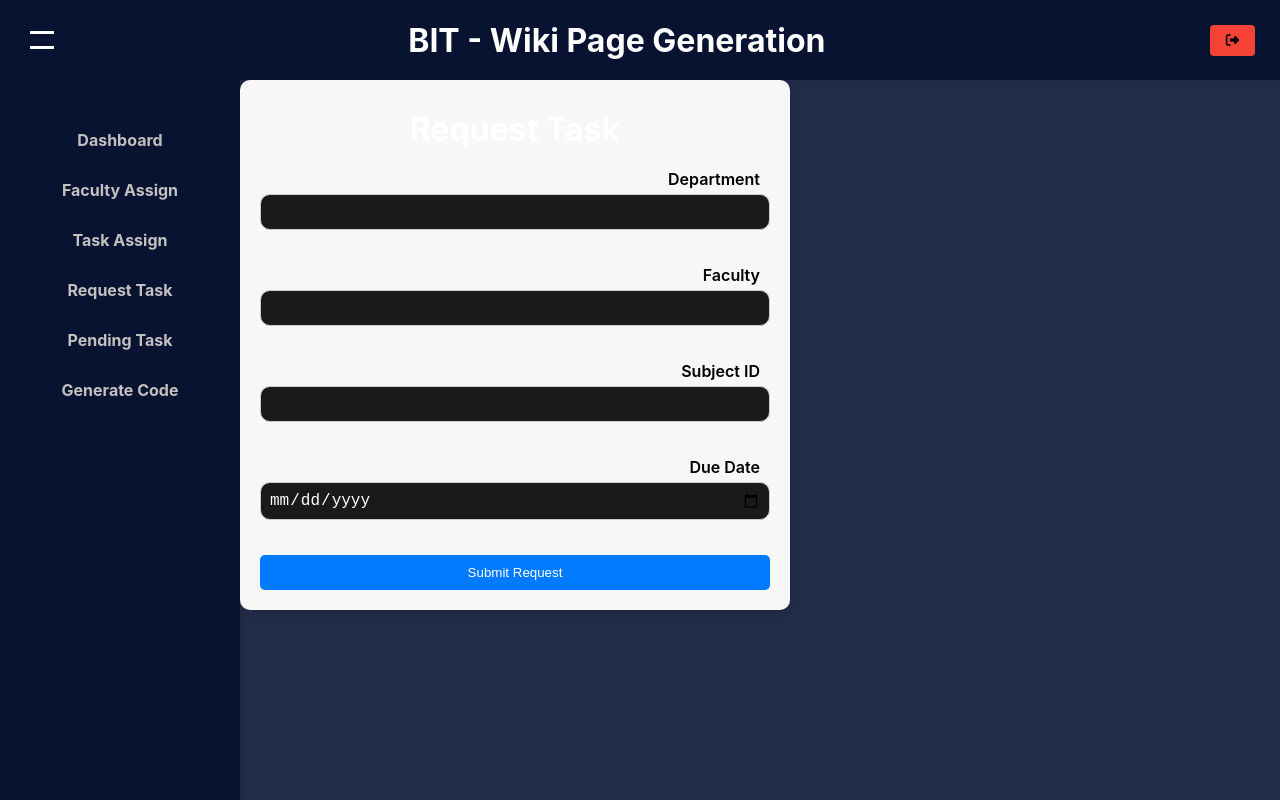
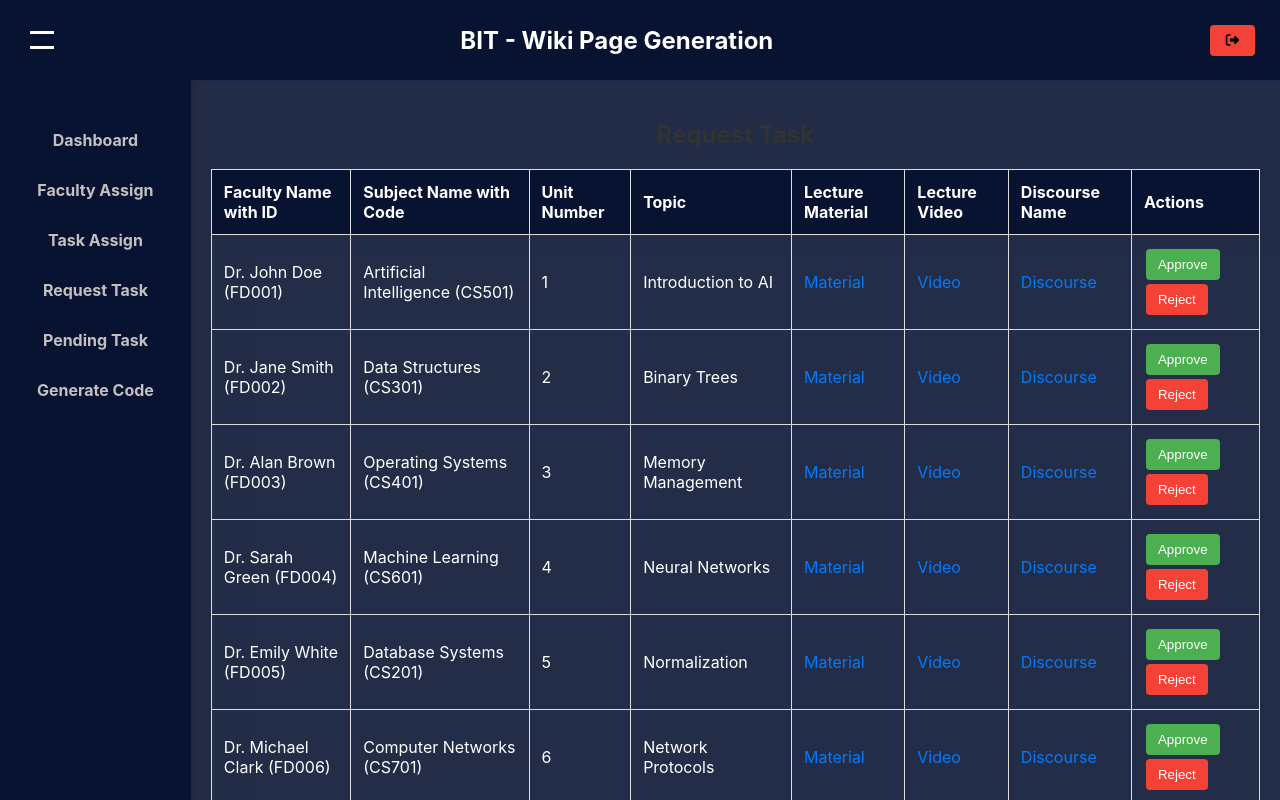
Before and after one commit to Bharaneedharan-K/WikiPage, a React (Create React App) app: page /admin/request-task in a window 1280 px wide. Built offline with nearby package versions, Linux system fonts and the light colour scheme.

Commit message:
Add request table

```diff
--- a/src/adminPage/frontend/FacultyAssign.css
+++ b/src/adminPage/frontend/FacultyAssign.css
@@ -1,4 +1,6 @@
-.form-container {
+/* FacultyAssign.css */
+
+.faculty-assign-container {
   margin: 0 auto;
   padding: 40px;
   width: 100%; /* Make the container take the full width */
@@ -9,7 +11,7 @@
   position: relative;
 }
 
-h2 {
+.faculty-assign-container h2 {
   text-align: left;
   margin-bottom: 50px;
   margin-top: 10px;
@@ -17,7 +19,7 @@ h2 {
   font-size: 32px;
 }
 
-form {
+.faculty-assign-container form {
   display: flex;
   flex-direction: column;
   gap: 20px;
@@ -25,14 +27,14 @@ form {
   margin: 0 auto; /* Center the form within the container */
 }
 
-.form-group {
+.faculty-assign-container .form-group {
   display: flex;
   justify-content: space-between;
   align-items: center;
   gap: 20px; /* Optional: Adds space between label and input */
 }
 
-label {
+.faculty-assign-container label {
   flex-basis: 30%;
   font-weight: 600;
   text-align: right; /* Align label text to the right */
@@ -40,8 +42,8 @@ label {
   width: 500px;
 }
 
-input[type="text"],
-input[type="email"] {
+.faculty-assign-container input[type="text"],
+.faculty-assign-container input[type="email"] {
   flex-grow: 1; /* Allows input to stretch fully to the right */
   padding: 12px;
   border: 1px solid #ccc;
@@ -52,17 +54,17 @@ input[type="email"] {
   color: #ffffff;
 }
 
-input[type="text"]::placeholder,
-input[type="email"]::placeholder {
+.faculty-assign-container input[type="text"]::placeholder,
+.faculty-assign-container input[type="email"]::placeholder {
   color: #a9a9a9;
 }
 
-.form-actions {
+.faculty-assign-container .form-actions {
   display: flex;
   justify-content: flex-end;
 }
 
-.assign-button {
+.faculty-assign-container .assign-button {
   padding: 12px 24px;
   background-color: #0b84d7;
   color: #fff;
@@ -77,6 +79,6 @@ input[type="email"]::placeholder {
   right: 40px;
 }
 
-.assign-button:hover {
+.faculty-assign-container .assign-button:hover {
   background-color: #095ea8;
 }
--- a/src/adminPage/frontend/FacultyAssign.jsx
+++ b/src/adminPage/frontend/FacultyAssign.jsx
@@ -25,7 +25,7 @@ const FacultyAssign = () => {
   };
 
   return (
-    <div className="form-container">
+    <div className="faculty-assign-container">
       <h2>Assign Faculty</h2>
       <form onSubmit={handleSubmit}>
         <div className="form-group">
--- a/src/adminPage/frontend/RequestTask.css
+++ b/src/adminPage/frontend/RequestTask.css
@@ -1,45 +1,79 @@
 /* RequestTask.css */
 
-.request-task-page {
-    max-width: 600px;
-    margin: auto;
+.request-task-container {
   padding: 20px;
-    background-color: #f7f7f7;
-    border-radius: 10px;
-    box-shadow: 0 2px 10px rgba(0, 0, 0, 0.1);
+  background-color: rgba(42, 42, 42, 0);
+  height: 100%;
+  overflow-y: auto; /* Ensure scrolling if content overflows */
 }
 
-  .request-task-page h2 {
-    text-align: center;
+.request-task-container h2 {
   margin-bottom: 20px;
+  color: #333;
+  font-size: 24px;
 }
 
-  .request-task-form-group {
-    margin-bottom: 15px;
+.request-task-table {
+  width: 100%;
+  border-collapse: collapse;
+  background-color: rgba(42, 42, 42, 0);
+  box-shadow: 0 2px 5px rgba(0, 0, 0, 0.1);
 }
 
-  .request-task-form-group label {
-    display: block;
-    margin-bottom: 5px;
+.request-task-table th, .request-task-table td {
+  padding: 12px;
+  border: 1px solid #ddd;
+  text-align: left;
+  color: #ffffff; /* Change text color to white */
 }
 
-  .request-task-form-group input {
-    width: 100%;
-    padding: 8px;
-    box-sizing: border-box;
+.request-task-table th {
+  background-color: #081331;
+  color: #ffffff;
 }
 
-  .request-task-page button {
-    display: block;
-    width: 100%;
-    padding: 10px;
-    background-color: #007bff;
-    color: #fff;
-    border: none;
-    border-radius: 5px;
-    cursor: pointer;
+.request-task-table td {
+  background-color: transparent; /* Make table fields transparent */
 }
 
-  .request-task-page button:hover {
-    background-color: #0056b3;
+.request-task-table tr:nth-child(even) {
+  background-color: rgba(42, 42, 42, 0);}
+
+.request-task-table tr:hover {
+  background-color: rgba(42, 42, 42, 0.1); /* Slight hover effect with transparency */
 }
+
+.request-task-table a {
+  color: #007bff;
+  text-decoration: none;
+}
+
+.request-task-table a:hover {
+  text-decoration: underline;
+}
+
+.request-task-table button {
+  padding: 8px 12px;
+  margin: 2px;
+  border: none;
+  border-radius: 4px;
+  color: #ffffff;
+  cursor: pointer;
+  transition: background-color 0.3s;
+}
+
+.request-task-table button:first-child {
+  background-color: #4caf50; /* Green for approve */
+}
+
+.request-task-table button:first-child:hover {
+  background-color: #388e3c;
+}
+
+.request-task-table button:last-child {
+  background-color: #f44336; /* Red for reject */
+}
+
+.request-task-table button:last-child:hover {
+  background-color: #d32f2f;
+}
--- a/src/adminPage/frontend/RequestTask.jsx
+++ b/src/adminPage/frontend/RequestTask.jsx
@@ -2,64 +2,149 @@ import React, { useState } from 'react';
 import './RequestTask.css';
 
 const RequestTask = () => {
-  const [department, setDepartment] = useState('');
-  const [faculty, setFaculty] = useState('');
-  const [subjectID, setSubjectID] = useState('');
-  const [dueDate, setDueDate] = useState('');
+  const [tasks, setTasks] = useState([
+    {
+      facultyName: 'Dr. John Doe (FD001)',
+      subjectName: 'Artificial Intelligence (CS501)',
+      unitNumber: 1,
+      topic: 'Introduction to AI',
+      lectureMaterial: 'material_link_1.pdf',
+      lectureVideo: 'video_link_1.mp4',
+      discourseName: 'discourse_1',
+    },
+    {
+      facultyName: 'Dr. Jane Smith (FD002)',
+      subjectName: 'Data Structures (CS301)',
+      unitNumber: 2,
+      topic: 'Binary Trees',
+      lectureMaterial: 'material_link_2.pdf',
+      lectureVideo: 'video_link_2.mp4',
+      discourseName: 'discourse_2',
+    },
+    {
+      facultyName: 'Dr. Alan Brown (FD003)',
+      subjectName: 'Operating Systems (CS401)',
+      unitNumber: 3,
+      topic: 'Memory Management',
+      lectureMaterial: 'material_link_3.pdf',
+      lectureVideo: 'video_link_3.mp4',
+      discourseName: 'discourse_3',
+    },
+    // Add more entries here
+    {
+      facultyName: 'Dr. Sarah Green (FD004)',
+      subjectName: 'Machine Learning (CS601)',
+      unitNumber: 4,
+      topic: 'Neural Networks',
+      lectureMaterial: 'material_link_4.pdf',
+      lectureVideo: 'video_link_4.mp4',
+      discourseName: 'discourse_4',
+    },
+    {
+      facultyName: 'Dr. Emily White (FD005)',
+      subjectName: 'Database Systems (CS201)',
+      unitNumber: 5,
+      topic: 'Normalization',
+      lectureMaterial: 'material_link_5.pdf',
+      lectureVideo: 'video_link_5.mp4',
+      discourseName: 'discourse_5',
+    },
+    {
+      facultyName: 'Dr. Michael Clark (FD006)',
+      subjectName: 'Computer Networks (CS701)',
+      unitNumber: 6,
+      topic: 'Network Protocols',
+      lectureMaterial: 'material_link_6.pdf',
+      lectureVideo: 'video_link_6.mp4',
+      discourseName: 'discourse_6',
+    },
+    {
+      facultyName: 'Dr. Laura Davis (FD007)',
+      subjectName: 'Software Engineering (CS801)',
+      unitNumber: 7,
+      topic: 'Agile Methodologies',
+      lectureMaterial: 'material_link_7.pdf',
+      lectureVideo: 'video_link_7.mp4',
+      discourseName: 'discourse_7',
+    },
+    {
+      facultyName: 'Dr. Brian Wilson (FD008)',
+      subjectName: 'Algorithms (CS901)',
+      unitNumber: 8,
+      topic: 'Dynamic Programming',
+      lectureMaterial: 'material_link_8.pdf',
+      lectureVideo: 'video_link_8.mp4',
+      discourseName: 'discourse_8',
+    },
+    {
+      facultyName: 'Dr. Olivia King (FD009)',
+      subjectName: 'Computer Graphics (CS601)',
+      unitNumber: 9,
+      topic: 'Rendering Techniques',
+      lectureMaterial: 'material_link_9.pdf',
+      lectureVideo: 'video_link_9.mp4',
+      discourseName: 'discourse_9',
+    },
+    {
+      facultyName: 'Dr. Kevin Miller (FD010)',
+      subjectName: 'Cybersecurity (CS501)',
+      unitNumber: 10,
+      topic: 'Encryption Techniques',
+      lectureMaterial: 'material_link_10.pdf',
+      lectureVideo: 'video_link_10.mp4',
+      discourseName: 'discourse_10',
+    },
+  ]);
 
-  const handleSubmit = (e) => {
-    e.preventDefault();
-    console.log('Task Requested:', { department, faculty, subjectID, dueDate });
+  const handleApprove = (index) => {
+    console.log(`Approved task ${index + 1}`);
+    // Implement approval logic here
+  };
+
+  const handleReject = (index) => {
+    const reason = prompt('Please provide a reason for rejection:');
+    if (reason) {
+      console.log(`Rejected task ${index + 1} for reason: ${reason}`);
+      // Implement rejection logic here
+    }
   };
 
   return (
-    <div className="request-task-page">
+    <div className="request-task-container">
       <h2>Request Task</h2>
-      <form onSubmit={handleSubmit}>
-        <div className="request-task-form-group">
-          <label htmlFor="department">Department</label>
-          <input
-            type="text"
-            id="department"
-            value={department}
-            onChange={(e) => setDepartment(e.target.value)}
-            required
-          />
-        </div>
-        <div className="request-task-form-group">
-          <label htmlFor="faculty">Faculty</label>
-          <input
-            type="text"
-            id="faculty"
-            value={faculty}
-            onChange={(e) => setFaculty(e.target.value)}
-            required
-          />
-        </div>
-        <div className="request-task-form-group">
-          <label htmlFor="subjectID">Subject ID</label>
-          <input
-            type="text"
-            id="subjectID"
-            value={subjectID}
-            onChange={(e) => setSubjectID(e.target.value)}
-            required
-          />
-        </div>
-        <div className="request-task-form-group">
-          <label htmlFor="dueDate">Due Date</label>
-          <input
-            type="date"
-            id="dueDate"
-            value={dueDate}
-            onChange={(e) => setDueDate(e.target.value)}
-            required
-          />
-        </div>
-        <button type="submit">Submit Request</button>
-      </form>
+      <table className="request-task-table">
+        <thead>
+          <tr>
+            <th>Faculty Name with ID</th>
+            <th>Subject Name with Code</th>
+            <th>Unit Number</th>
+            <th>Topic</th>
+            <th>Lecture Material</th>
+            <th>Lecture Video</th>
+            <th>Discourse Name</th>
+            <th>Actions</th>
+          </tr>
+        </thead>
+        <tbody>
+          {tasks.map((task, index) => (
+            <tr key={index}>
+              <td>{task.facultyName}</td>
+              <td>{task.subjectName}</td>
+              <td>{task.unitNumber}</td>
+              <td>{task.topic}</td>
+              <td><a href={task.lectureMaterial} target="_blank" rel="noopener noreferrer">Material</a></td>
+              <td><a href={task.lectureVideo} target="_blank" rel="noopener noreferrer">Video</a></td>
+              <td><a href={task.discourseName} target="_blank" rel="noopener noreferrer">Discourse</a></td>
+              <td>
+                <button onClick={() => handleApprove(index)}>Approve</button>
+                <button onClick={() => handleReject(index)}>Reject</button>
+              </td>
+            </tr>
+          ))}
+        </tbody>
+      </table>
     </div>
   );
-};
+}
 
 export default RequestTask;
--- a/src/adminPage/frontend/TaskAssign.css
+++ b/src/adminPage/frontend/TaskAssign.css
@@ -1,45 +1,49 @@
-.form-container {
+/* TaskAssign.css */
+
+.task-assign-container {
   margin: 0 auto;
   padding: 40px;
-  width: 100%;
-  max-width: 100%;
-  background-color: rgba(42, 42, 42, 0);
+  width: 100%; /* Full width of the container */
+  max-width: 1200px; /* Restrict to a maximum width */
+  background-color: rgba(42, 42, 42, 0); /* Fully transparent background */
   border-radius: 10px;
   color: #ffffff;
   position: relative;
 }
 
-h1 {
+.task-assign-container h1 {
   text-align: left;
-  margin-bottom: 20px;
+  margin-bottom: 50px; /* Consistent spacing with FacultyAssign */
+  margin-top: 10px;
   color: #ffffff;
   font-size: 32px;
 }
 
-form {
+.task-assign-container form {
   display: flex;
   flex-direction: column;
   gap: 20px;
-  margin: 0 auto;
+  width: 100%; /* Full width within the container */
 }
 
-.form-group {
+.task-assign-container .form-group {
   display: flex;
   justify-content: space-between;
   align-items: center;
-  gap: 10px; /* Adjusted gap */
+  gap: 20px; /* Space between label and input */
 }
 
-label {
+.task-assign-container label {
   flex-basis: 30%;
   font-weight: 600;
-  text-align: right;
-  margin-right: 10px;
+  text-align: right; /* Align label text to the right */
+  margin-right: 10px; /* Space between label and input */
+  width: 500px; /* Consistent width with FacultyAssign */
 }
 
-input[type="text"],
-input[type="date"] {
-  flex-grow: 1;
+.task-assign-container input[type="text"],
+.task-assign-container input[type="date"] {
+  flex-grow: 1; /* Allows input to stretch fully to the right */
   padding: 12px;
   border: 1px solid #ccc;
   border-radius: 10px;
@@ -48,17 +52,18 @@ input[type="date"] {
   color: #ffffff;
 }
 
-input[type="text"]::placeholder,
-input[type="date"]::placeholder {
+.task-assign-container input[type="text"]::placeholder,
+.task-assign-container input[type="date"]::placeholder {
   color: #a9a9a9;
 }
 
-.form-actions {
+.task-assign-container .form-actions {
   display: flex;
   justify-content: flex-end;
+  margin-top: 20px; /* Added margin to separate from form elements */
 }
 
-.assign-task {
+.task-assign-container .assign-task {
   padding: 12px 24px;
   background-color: #0b84d7;
   color: #fff;
@@ -67,9 +72,8 @@ input[type="date"]::placeholder {
   font-size: 16px;
   cursor: pointer;
   transition: background-color 0.3s ease;
-  margin-top: 20px; /* Ensure space between form and button */
 }
 
-.assign-task:hover {
+.task-assign-container .assign-task:hover {
   background-color: #095ea8;
 }
--- a/src/adminPage/frontend/TaskAssign.jsx
+++ b/src/adminPage/frontend/TaskAssign.jsx
@@ -23,8 +23,8 @@ const TaskAssign = () => {
   };
 
   return (
-    <div className="form-container">
-      <h1>Assign Task</h1><br></br>
+    <div className="task-assign-container">
+      <h1>Assign Task</h1>
       <form onSubmit={handleSubmit}>
         <div className="form-group">
           <label htmlFor="department">Department *</label>
```
Lines whose indentation alone changed are shown as unchanged.
